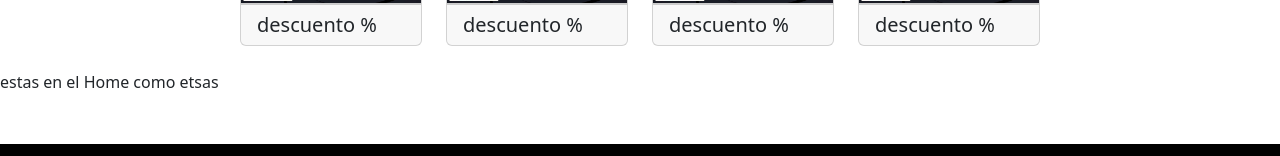
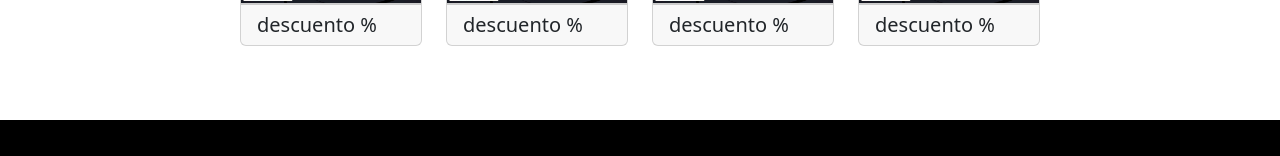
Before and after one commit to DevJuanP/Importadora_Brice_Front, a React (Vite) app: page / in a window 1280 px wide. Shown: the part 1126-1282 px from the top of the page. Built offline with nearby package versions, Linux system fonts and the light colour scheme.

Commit message:
rutas arregladas

```diff
--- a/src/App.jsx
+++ b/src/App.jsx
@@ -11,9 +11,7 @@ function App() {
     <>
       <Header />
       <main>
-        <Banner />
 
-        <Oferta />
         <Outlet />
       </main>
       <Footer />
--- a/src/main.jsx
+++ b/src/main.jsx
@@ -16,9 +16,9 @@ createRoot(document.getElementById('root')).render(
         <Route path="/" element={<App />}>
           <Route index element={<Home />} />
           { /*aquí ponen las otras rutas para que rendericen en el Oulet de app.jsx*/}
+          <Route path="/login" element={<Login />} />
           <Route path="*" element={<h1>404 Not Found</h1>} />
         </Route>
-        <Route path="/login" element={<Login />} />
       </Routes>
     </BrowserRouter>
   </StrictMode>
--- a/src/pages/home/Home.jsx
+++ b/src/pages/home/Home.jsx
@@ -1,8 +1,13 @@
 import React from 'react'
+import Banner from '../../components/banner/Banner'
+import Oferta from '../../components/ofertas24hrs/Oferta'
 
 const Home = () => {
   return (
-    <div>estas en el Home como etsas</div>
+    <>
+      <Banner />
+      <Oferta />
+    </>
   )
 }
 
```
